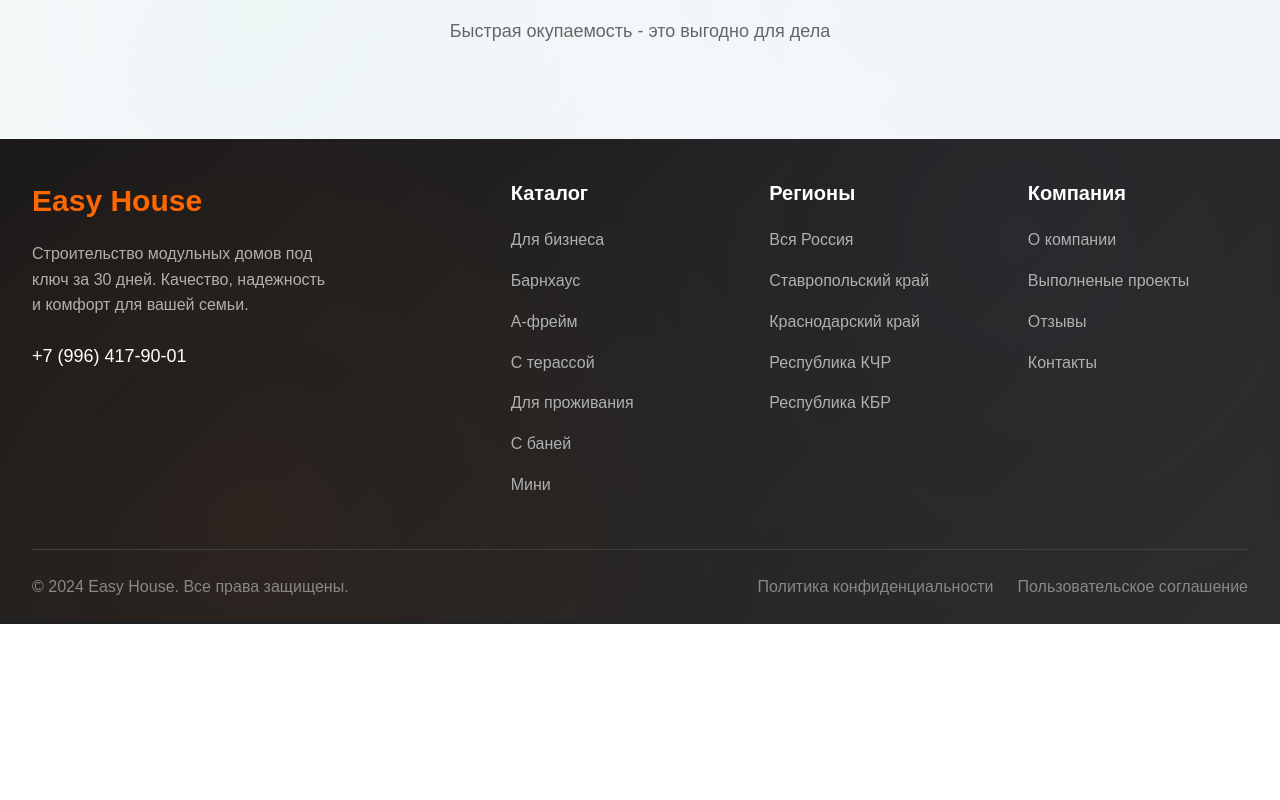
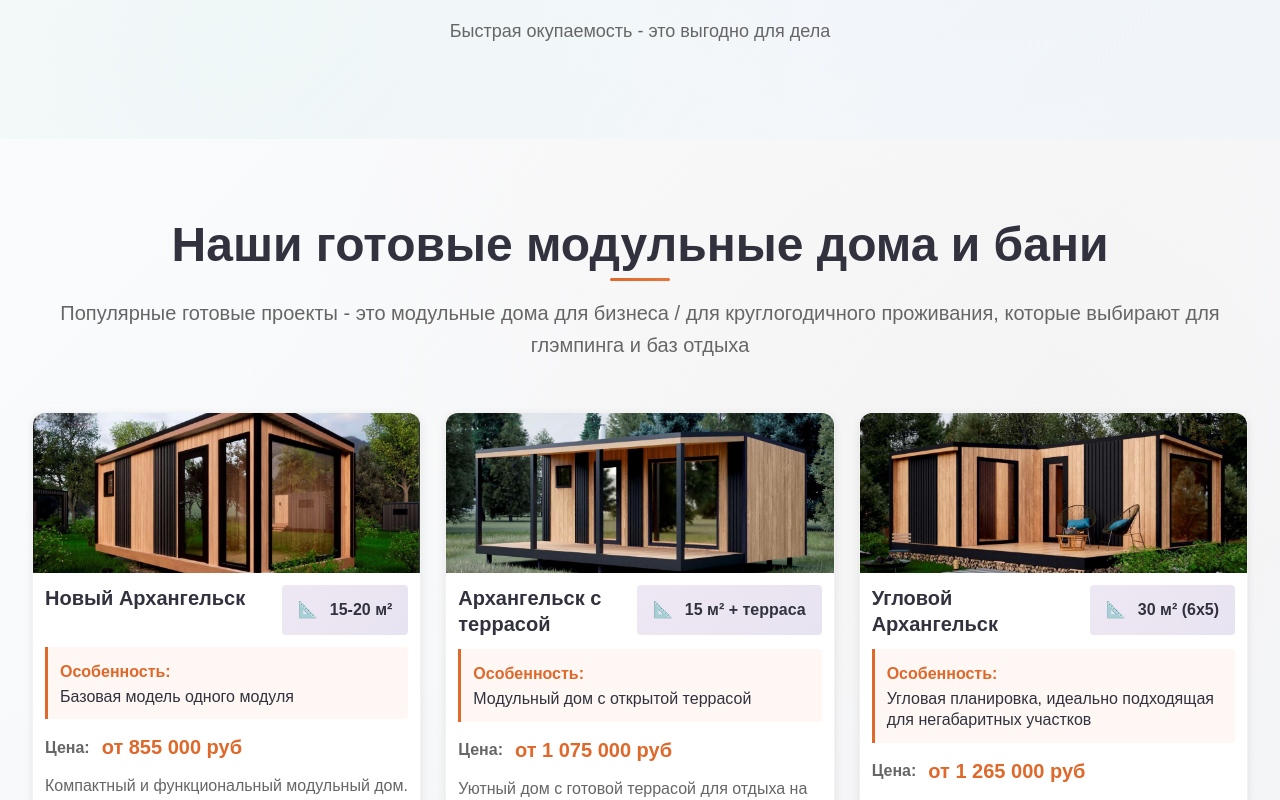
Before and after one commit to litvinenko88/Easy-House, a Next.js app: page /dlya-biznesa in a window 1280 px wide. Shown: the part 1340-2140 px from the top of the page. Before the commit the page ends 1964 px from the top, so only its background shows below. Built offline with nearby package versions, Linux system fonts and the light colour scheme.

Commit message:
3 блок

```diff
--- a/src/pages/dlya-biznesa.js
+++ b/src/pages/dlya-biznesa.js
@@ -1,6 +1,7 @@
 import Layout from "../components/Layout/Layout";
 import Hero from "../components/Hero/Hero";
 import ProblemSolution from "../components/ProblemSolution";
+import Bestsellers from "../components/Bestsellers/Bestsellers";
 
 export default function DlyaBiznesa() {
   return (
@@ -43,6 +44,10 @@ export default function DlyaBiznesa() {
           "Прозрачность на всех этапах",
         ]}
       />
+      <Bestsellers
+        title="Наши готовые модульные дома и бани"
+        subtitle="Популярные готовые проекты - это модульные дома для бизнеса / для круглогодичного проживания, которые выбирают для глэмпинга и баз отдыха"
+      />
     </Layout>
   );
 }
```
